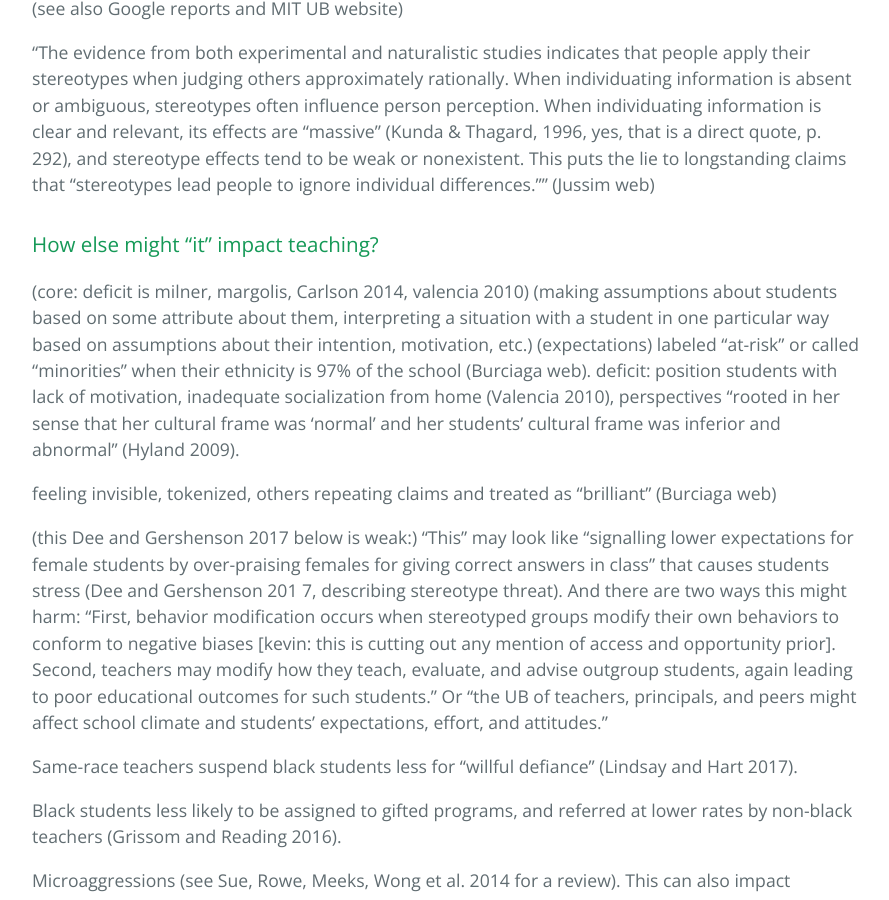
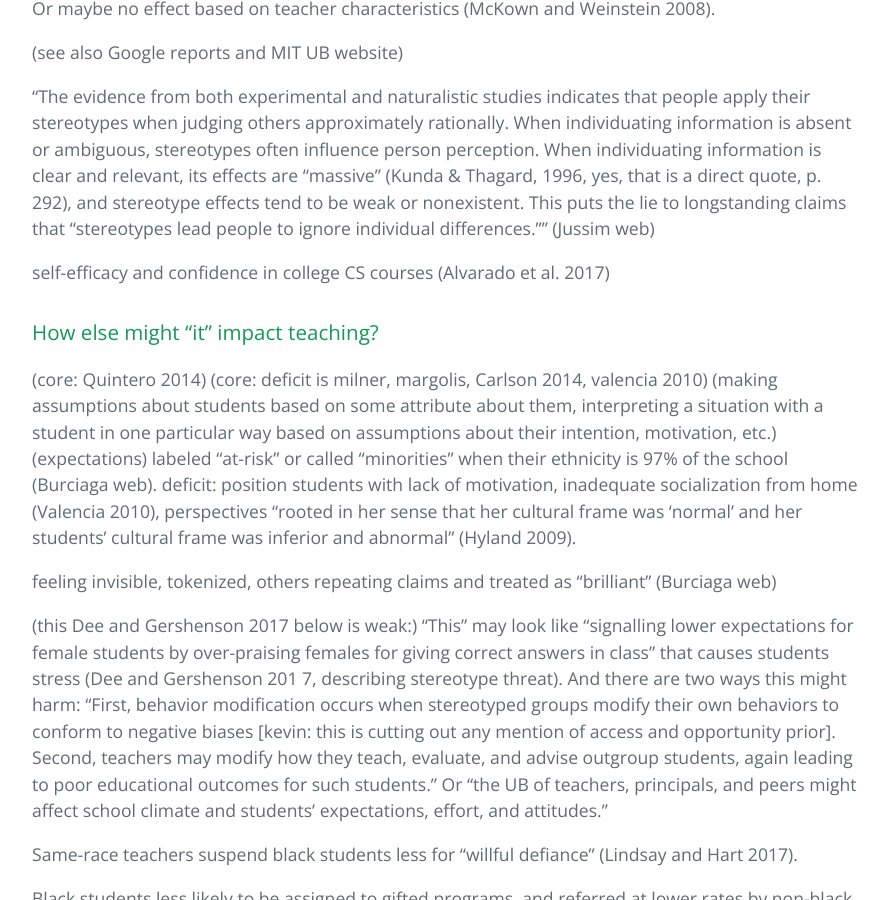
Before and after one commit to mit-teaching-systems-lab/unconscious-bias, a Jekyll site: the page built from cards/bias.md, in a window 1280 px wide and 900 px high, scrolled down 18917 px. Shown: the whole window, without its empty margins (192-1081 px from the left). Built offline with Jekyll 4.4.1, drawn with Linux system fonts in a browser that asks for light colours; some of the changed text lies outside the part shown.

Commit message:
Checkpoint

```diff
--- a/cards/bias.md
+++ b/cards/bias.md
@@ -104,7 +104,7 @@ attributed to cultural socialization (Uhlmann and Nosek 2012)
 
 (Zucker and Prieto 1977)
 
-In economics, there are several models of discrimination, including taste-based (Becker 1961), statistical discrimination (Phelps 1972; Arrow 1973) but "taste-based and statistical discrimination theories... are extremely difficult to distinguish in terms of observable behaviors" (Fernandez and Greenberg 2013).
+In economics, there are several models of discrimination, including taste-based (Becker 1961), statistical discrimination (Phelps 1972; Arrow 1973) but "taste-based and statistical discrimination theories... are extremely difficult to distinguish in terms of observable behaviors" (Fernandez and Greenberg 2013).  Government hours study suggesting taste-based (Giuletti et al. 2017).
 
 Statistical discrimination operates "without assuming racial or gender animus, or preference bias, against members of a targeted group" (Fang and Moro 2011).  Echoing the review in Anwar and Fang (2012), this has been studied by many researchers:
 
@@ -145,7 +145,6 @@ In the United States, races are differentially
 distributed across ecologies
 
 
-
 ### What could this kind of bias lead to behaviorally?
 "Van Laer and Janssens (2011), Deitch et al. (2003) and Ogbonna and Harris (2006) identify and categorise acts with the defining features of being small with attributional ambiguity. For example, compared with others, a person’s opinion seems to be ignored more frequently, they do not seem to be praised for good work, they get challenging comments about their religion or background, the lift door is
 not held for them, or they have their authority questioned. For each of these micro acts the person cannot be certain that perpetrators have a racial motivation behind their action.  With no prima facie evidence, organisational equality and diversity policy, grievance procedures or discrimination law can offer no support." (Noon 2017)
@@ -172,6 +171,9 @@ Skeptical: "Knowing that someone has sustained a bruised ego tends to be a good
 "This literature suggests that bias correction can occur automatically and without awareness" (see Axt et al. 2016a for citations)
 
 perceived objectivity in hiring (Uhlmann 2007)
+
+Expectation States Theory (Correll and Ridgeway 2006)
+
 
 ### How can we measure conscious and unconscious bias?
 (core: Bertrand and Duflo, Forscher and Lai, Dovidio, Axt 2017, Uhlmann et al. 2012)
@@ -312,6 +314,7 @@ background from Milkman et al. (2015):
 (core: habit-breaking workshop)
 (core psych: Dovidio et al. 2017b; Forscher, Lai et al. 2016; Lai 2017)
 (core medical: Burgess 2007; Teal et al. 2012)
+(look at Weld 2014 for review)
 
 (disagree! "Long before social policies take into account the many divisions and segments of any society, we must contend with the mental barriers to equal treatment" (Lai 2017))
 
@@ -398,8 +401,10 @@ Or maybe no effect based on teacher characteristics (McKown and Weinstein 2008).
 
 "The evidence from both experimental and naturalistic studies indicates that people apply their stereotypes when judging others approximately rationally.  When individuating information is absent or ambiguous, stereotypes often influence person perception.  When individuating information is clear and relevant, its effects are “massive” (Kunda & Thagard, 1996, yes, that is a direct quote, p. 292), and stereotype effects tend to be weak or nonexistent.  This puts the lie to longstanding claims that “stereotypes lead people to ignore individual differences.”" (Jussim web)
 
+self-efficacy and confidence in college CS courses (Alvarado et al. 2017)
 
 ### How else might "it" impact teaching?
+(core: Quintero 2014)
 (core: deficit is milner, margolis, Carlson 2014, valencia 2010)
 (making assumptions about students based on some attribute about them, interpreting a situation with a student in one particular way based on assumptions about their intention, motivation, etc.)
 (expectations)
@@ -451,6 +456,10 @@ In the classroom, TGDS from Oakland, sections 2A, for example "accepts different
 "premature closure" from medicine, where "learners focus too quickly on patient characteristics to the exclusion of other information" (Teal et al. 2012).
 
 
+"Studies show that people who deal differently
+with ethical dilemmas also differ in their perceptions (Felton & Sims, 2005; Peppas, 2002; Swanson, 2005)." (Shapira-Lishchinsky 2011).  Also "investigate whether there are discrepancies between teachers’ perceptions of the ‘official policies’ and their ‘tendency to act,’ based on their ethical decision-making" (Shapira-Lishchinsky and Gilat 2015).
+
+
 
 ### How can we apply this theory to understanding particular teaching decisions?
 While much progress has been made in articulating how statistical discrimination in particular might naturally lead to biased decisions (citation), "distinguishing desirable bias from harmful bias in data science is hard, and requires domain expertise" (Narayanan tweet 2017).  This is particularly true in a profession like teaching, which is "a complex, situated, and ill-defined activity" (Hatch and Grossman 2009).
@@ -492,6 +501,8 @@ looking at video! (Core Practices Consortium 2017; Sherin; van Es)
 ### Where can bias most impact students?
 Unconscious bias may impact "academic performance, engagement with school, course and major choice, and persistence in higher education" (Gershenson and Dee 2017). (?this is a stretch)
 
+"We underline the term hypothetical because there is not yet, to our knowledge, any direct evidence that the implicit racial bias held by decision-makers in the disciplinary chain contributes to the disproportionate numbers of children of color who are severely punished in schools." (Weld 2014)
+
 
 
 ### What can teachers do about this?
@@ -509,6 +520,8 @@ Practice empathizing with students' experiences (while emphasizing the importanc
 Practice seeing student strengths.  Building from empathy, "building relationships of care" is a key strategy to disrupt deficit frames (Paris 2015) Finding mismatches between their strengths and interests and school, rather than seeing them as lacking.
 
 In situations that are high-stakes for a student, check when you're making assumptions that shape your judgments, evaluations or decisions about them.
+
+Counteract stratification by enforcing equal status within the classroom (Cohen and Lotan 1985)
 
 (connect to "we're not average people")
 (envision seeing their future (see Burciaga web, Rafalow))
@@ -578,6 +591,8 @@ in medicine, "learners resist recognizing bias... when it conflicts with their p
 # Mixing perspectives
 ### How can we describe teacher development related to bias, cultural awareness and culturaly competency?
 
+### What about ethical and moral development?
+see Shapira-Lishchinsky 2011
 
 ### How promising is unconscious bias as an intervenion point, as compared to other approaches like culturally responsive teaching, structural elements, or explicit systems of advantage and favortism?
 (see Milkman in that these were all anonymous letters, same for Mullaithan)
@@ -605,6 +620,8 @@ see also funds of knowledge, pedagogical third space
 cooperative learning (Cohen 1982; Aronson; Jigsaw web)
 
 ### What does bias have to do with strategies like disrupting preparatory privilege?
+
+"female students with prior exposure outperform their male peers in all areas" (see Wilcox SIGCSE 2018)
 
 ### What does bias have to do with colorblindness?
 
@@ -648,6 +665,8 @@ Measuring transfer to clinical relies on deeper longer partnerships
 Equity practices widely shared across GSEs (and then within practice-based teacher education programs)
 
 ### Why are practice spaces important for work in equity?
+(core Dotger and Ashby 2010; Dutro and Cartun 2016)
+
 Opportunities for transfer ("Simulations are by design similar to possible patient encounters, which might improve transfer (of bias awareness) to interactions with real patient" (Teal et al. 2012, citing Croskerry 2009).
 
 much of the workon novices’ beliefs and dispositions was based on reflections and interpretations of practice, rather than embedded in the enactments of the actual tasks of teaching" (Dutro and Cartun 2016, citing Cochran-Smith et al. 2015).
@@ -656,6 +675,7 @@ much of the workon novices’ beliefs and dispositions was based on reflections
 
 "Practice-immersed methods preparation provides opportunities to experience the complexities of power that permeate learning of teaching practices" and "binaries within metaphors of practice(s) must be continually troubled to ensure that children’s racialized, classed, and gendered positioning in schools is centered within practice-based teacher preparation" (Dutro and Cartun 2016)
 
+Education leaders (Shapira-Lishchinsky 2014)
 
 
 
@@ -664,6 +684,7 @@ much of the workon novices’ beliefs and dispositions was based on reflections
 --------------------------------------------------------
 # References
 - Ahn et al. 2016: http://journals.sagepub.com/doi/full/10.1177/2332858416667726
+- Alvarado et al. 2017: https://dl.acm.org/citation.cfm?id=3017771
 - Aronson and Laughter 2016: http://journals.sagepub.com/doi/pdf/10.3102/0034654315582066
 - Anwar and Fang 2012: http://repository.cmu.edu/cgi/viewcontent.cgi?article=1350&context=heinzworks
 - Arrow 1973: http://econ.arts.ubc.ca/nfortin/econ560/arrow73.pdf
@@ -695,8 +716,10 @@ much of the workon novices’ beliefs and dispositions was based on reflections
 - Cimpian et al. 2016: http://journals.sagepub.com/doi/full/10.1177/2332858416673617
 - Cochran-Smith et al. 2015: https://umaine.edu/edhd/wp-content/uploads/sites/54/2016/06/Journal-of-Teacher-Education-2015-Cochran-Smith-109-21.pdf
 - Cohen 1982: http://files.eric.ed.gov/fulltext/ED214750.pdf
+- Cohen and Lotan 1985: http://journals.sagepub.com/doi/abs/10.3102/00028312032001099
 - Cohn-Vargas web 2015: https://www.tolerance.org/magazine/tackling-implicit-bias
 - Core Practices Consortium 2017: http://coetedd-wpengine.netdna-ssl.com/wp-content/uploads/2017/09/core_practice_primer.pdf
+- Correll and Ridgeway 2006: https://drive.google.com/file/d/0B1DHMN8NDLMVZUNfTUREZDU5S3c/view?usp=sharing
 - Cross et al. 1989: http://files.eric.ed.gov/fulltext/ED330171.pdf
 - Cox and Devine 2014: https://www.ncbi.nlm.nih.gov/pubmed/24335602
 - Cox et al. 2017: http://digitalcommons.unl.edu/cgi/viewcontent.cgi?article=1236&context=edpsychpapers
@@ -726,6 +749,7 @@ much of the workon novices’ beliefs and dispositions was based on reflections
 - Gawronski and Bodenhausen 2014: http://www.bertramgawronski.com/documents/GB2014SPCO.pdf
 - Gershenson et al. 2015: http://research.upjohn.org/cgi/viewcontent.cgi?article=1248&context=up_workingpapers
 - Gilliam et al. 2016: http://ziglercenter.yale.edu/publications/Preschool%20Implicit%20Bias%20Policy%20Brief_final_9_26_276766_5379.pdf
+- Giuletti et al. 2017: https://fb44aa09-a-62cb3a1a-s-sites.googlegroups.com/site/mircotonin/racialdiscrimination_2017_09_25.pdf
 - Glock 2016: https://www.researchgate.net/publication/296700682_Stop_talking_out_of_turn_The_influence_of_students%27_gender_and_ethnicity_on_preservice_teachers%27_intervention_strategies_for_student_misbehavior
 - Glock and Klapproth 2017: https://drive.google.com/file/d/0B1DHMN8NDLMVb3NyVF9qbU03Ums/view?usp=sharing
 - Greenwald and Banaji 1995: https://faculty.washington.edu/agg/pdf/Greenwald_Banaji_PsychRev_1995.OCR.pdf
@@ -792,6 +816,9 @@ much of the workon novices’ beliefs and dispositions was based on reflections
 - Pit-Ten Cate 2017: http://orbilu.uni.lu/handle/10993/32082
 - Plata and Masten 1998: https://www.researchgate.net/publication/240241970_Teacher_ratings_of_Hispanic_and_Anglo_students_on_a_behavior_rating_scale
 - Quillian 2017: http://m.pnas.org/content/early/2017/09/11/1706255114.abstract
+- Quintero 2014a: http://www.shankerinstitute.org/blog/what-implicit-bias-and-how-might-it-affect-teachers-and-students-part-i
+- Quintero 2014b: http://www.shankerinstitute.org/blog/what-implicit-bias-and-how-might-it-affect-teachers-and-students-part-ii-solutions
+- Quintero 2014c: http://www.shankerinstitute.org/blog/why-diverse-teaching-force
 - Reardon and Portilla 2017: http://journals.sagepub.com/doi/full/10.1177/2332858416657343
 - Richeson and Shelton 2005: http://groups.psych.northwestern.edu/spcl/documents/thin_slices_000.pdf
 - Romei and Ruggieri 2013: file:///Users/krob/Downloads/TR-11-16%20(1).pdf
@@ -801,6 +828,10 @@ much of the workon novices’ beliefs and dispositions was based on reflections
 - Saucier et al. 2005: https://www.ncbi.nlm.nih.gov/pubmed/15745861
 - Schneider and Grimes 1993: https://www.researchgate.net/publication/15064901_Potential_Bias_in_Teacher_Referrals_to_the_School_Nurse
 - Self 2016: http://etd.library.vanderbilt.edu/available/etd-03022016-165211/unrestricted/Self.pdf
+- Shapira-Lishchinsky 2011: http://education.biu.ac.il/files/education/shared/tate_shapira__2_feb_2011_0.pdf
+- Shapira-Lishchinsky 2014: http://education.biu.ac.il/files/education/shared/educational_management_administration__
+leadership-2014-shapira-lishchinsky-1741143214543203.pdf
+- Shapira-Lishchinsky and Gilat 2015: http://www.redalyc.org/html/2750/275041389052/
 - Silberzahn et al. 2014: http://journals.sagepub.com/doi/pdf/10.1177/0956797614533802
 - Simoiu et al. 2016: https://5harad.com/papers/threshold-test.pdf
 - Simonsohn 2016: http://datacolada.org/51
@@ -821,6 +852,7 @@ much of the workon novices’ beliefs and dispositions was based on reflections
 - Viesca et al. 2014: https://www.researchgate.net/publication/301634177_Push_it_Real_Good_The_Challenge_of_Disrupting_Dominant_Discourses_Regarding_Race_in_Teacher_Education
 - Voight et al. 2015: https://link.springer.com/article/10.1007%2Fs10464-015-9751-x
 - Wattenberg et al. 2016: https://research.google.com/bigpicture/attacking-discrimination-in-ml/
+- Weld 2014: http://www.indiana.edu/~atlantic/wp-content/uploads/2014/03/Implicit-Bias_031214.pdf
 - Williams et al. 2015: http://www.pnas.org/content/113/2/310?utm_source=TrendMD&utm_medium=cpc&utm_campaign=Proc_Natl_Acad_Sci_U_S_A_TrendMD_0
 - Wilson et al. 2017: https://www.researchgate.net/publication/317951449_Racial_bias_in_judgments_of_physical_size_and_formidability_From_size_to_threat
 - Wong et al. 2014: https://nyuscholars.nyu.edu/en/publications/the-what-the-why-and-the-how-a-review-of-racial-microaggressions-
```
